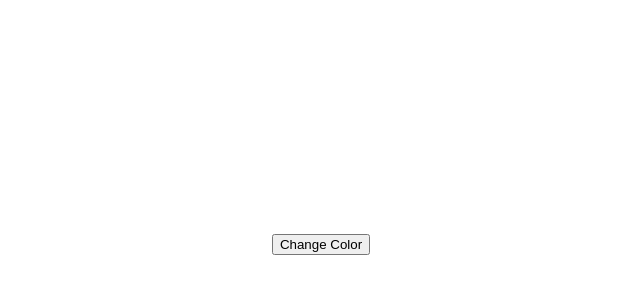
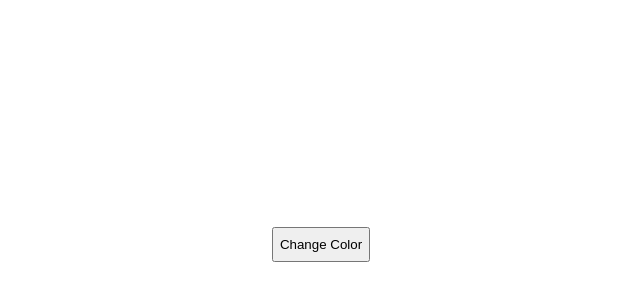
Before and after one commit to nyc0lai/ChangeBackground, a plain HTML site: page index.html in a window 1280 px wide. Shown: the part 156-456 px from the top of the page, without its empty margins (319-959 px from the left). Drawn offline with Linux system fonts and the light colour scheme.

Commit message:
add a height to button

```diff
--- a/style.css
+++ b/style.css
@@ -8,3 +8,7 @@ body{
     height: 100%;
     margin: 0;
 }
+
+#btn {
+    height: 35px;
+}
```
